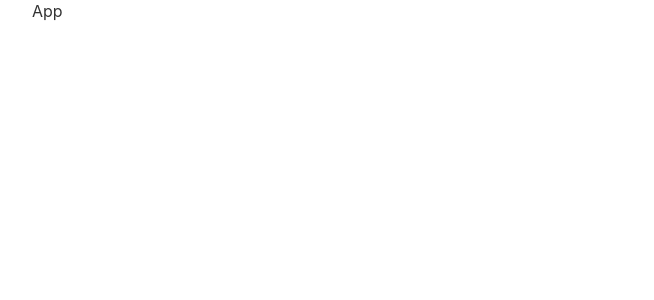
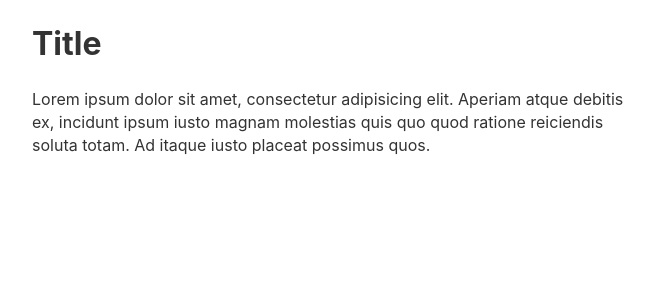
Before and after one commit to svensktutby/react-hooks, a React (Create React App) app: page / in a window 1280 px wide. Shown: the top 300 px of the page, without its empty margins (308-962 px from the left). Built offline with nearby package versions, Linux system fonts and the light colour scheme.

Commit message:
feat: useFadeIn

```diff
--- a/src/App.tsx
+++ b/src/App.tsx
@@ -1,16 +1,17 @@
 import React, { FC } from 'react';
-import useBeforeLeave from './hooks/useBeforeLeave';
+import { useFadeIn } from './hooks/useFadeIn/useFadeIn';
 
 export const App: FC = () => {
-    const callback = () => {
-        confirm('Do you really want to leave the site');
-    };
-
-    useBeforeLeave(callback);
+    const titleFadeInProps = useFadeIn<HTMLHeadingElement>(3, 1);
+    const paragraphFadeInProps = useFadeIn<HTMLHeadingElement>(2, 2);
 
     return (
         <div className="app" style={{ width: 600, margin: '0 auto' }}>
-            App
+            <h1 {...titleFadeInProps}>Title</h1>
+            <p {...paragraphFadeInProps}>
+                Lorem ipsum dolor sit amet, consectetur adipisicing elit. Aperiam atque debitis ex, incidunt ipsum iusto
+                magnam molestias quis quo quod ratione reiciendis soluta totam. Ad itaque iusto placeat possimus quos.
+            </p>
         </div>
     );
 };
--- /dev/null
+++ b/src/hooks/useFadeIn/index.ts
@@ -0,0 +1 @@
+export { useFadeIn as default } from './useFadeIn';
--- /dev/null
+++ b/src/hooks/useFadeIn/useFadeIn.tsx
@@ -0,0 +1,21 @@
+import { MutableRefObject, useEffect, useRef } from 'react';
+
+type HTMLElementProps<T> = {
+    ref: MutableRefObject<T | null>;
+    style: Record<string, unknown>;
+};
+
+export const useFadeIn = <T extends HTMLElement>(duration = 1, delay = 0): HTMLElementProps<T> => {
+    const elementRef = useRef<T | null>(null);
+
+    useEffect(() => {
+        if (elementRef.current) {
+            const { current } = elementRef;
+
+            current.style.opacity = String(1);
+            current.style.transition = `opacity ${duration}s ease-in-out ${delay}s`;
+        }
+    }, [duration, delay]);
+
+    return { ref: elementRef, style: { opacity: 0 } };
+};
```
